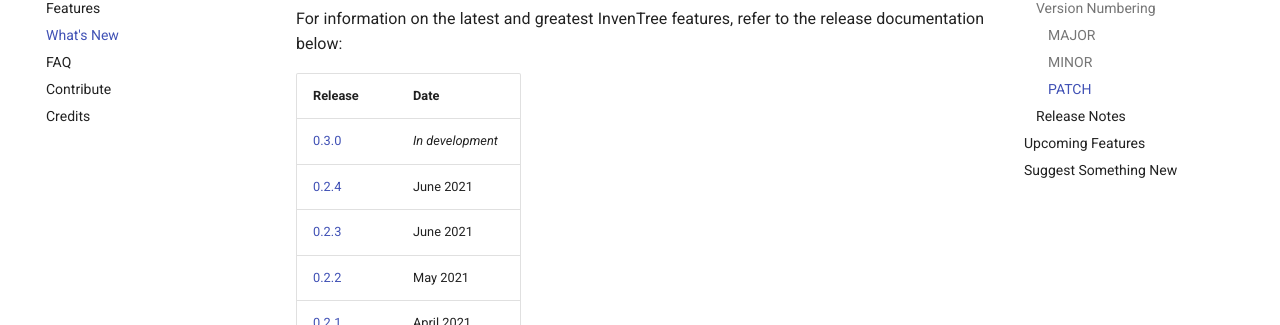
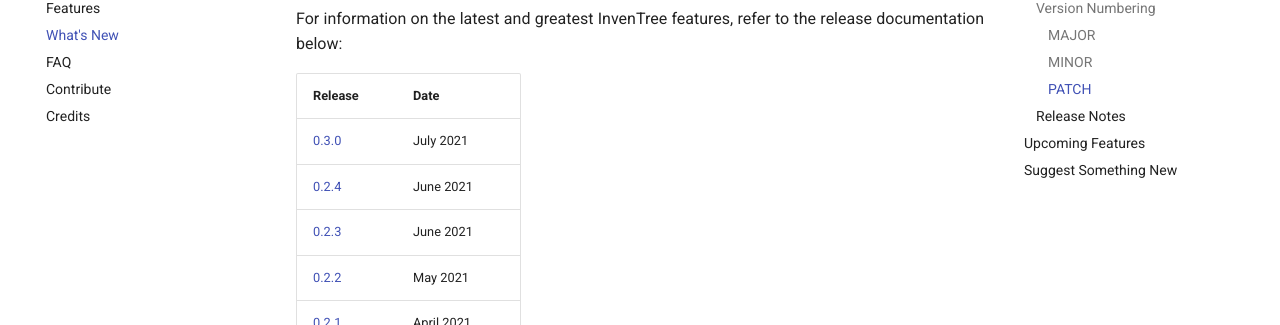
Before and after one commit to inventree/inventree-docs, an MkDocs documentation site: the page built from docs/releases/new.md, in a window 1280 px wide and 900 px high, scrolled down 566 px. Shown: the part 127-452 px from the top of the window. Built offline with MkDocs 1.6.1 and Material for MkDocs 9.7.7, drawn with Linux system fonts in a browser that asks for light colours; a script that is not in the unit is left out; comment, search, counter and statistics services are not loaded.

Commit message:
Update new.md
0.3.0 release

```diff
--- a/docs/releases/new.md
+++ b/docs/releases/new.md
@@ -26,7 +26,7 @@
 
 | Release | Date |
 | ------- | ---- |
-| [0.3.0](./0.3.0.md) | *In development* |
+| [0.3.0](./0.3.0.md) | July 2021 |
 | [0.2.4](./0.2.4.md) | June 2021 |
 | [0.2.3](./0.2.3.md) | June 2021 |
 | [0.2.2](./0.2.2.md) | May 2021 |
```
